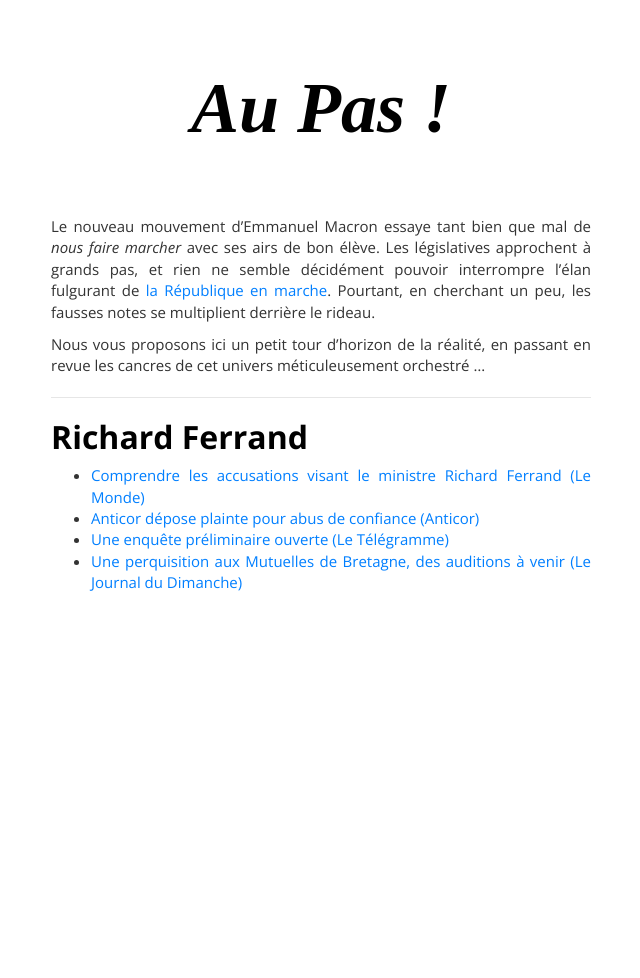
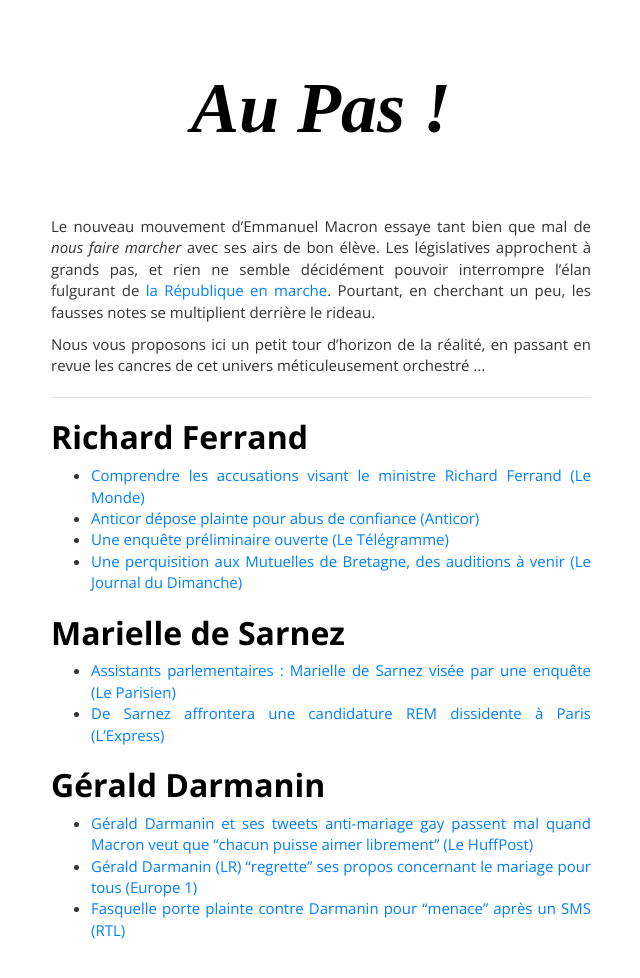
Before and after one commit to au-pas/au-pas.github.io, a plain HTML site: page index.html in a window 1280 px wide. Shown: the whole page, without its empty margins (319-959 px from the left). Before the commit the page ends 800 px from the top, so only its background shows below. Drawn offline with nearby package versions, Linux system fonts and the light colour scheme; a web font is replaced by a local one.

Commit message:
Update website with new suspects

```diff
--- a/css/base.css
+++ b/css/base.css
@@ -41,3 +41,7 @@ h1, h2, h3, h4, h5, h6 {
 p, ul, ol {
     text-align: justify;
 }
+
+body {
+    margin-bottom: 72px;
+}
--- a/index.html
+++ b/index.html
@@ -45,6 +45,17 @@ revue les cancres de cet univers méticuleusement orchestré &hellip;</p>
 <li><a href="http://www.anticor.org/2017/06/01/affaire-ferrand-anticor-depose-plainte-pour-abus-de-confiance/">Anticor dépose plainte pour abus de confiance (Anticor)</a></li>
 <li><a href="http://www.letelegramme.fr/france/richard-ferrand-une-enquete-preliminaire-ouverte-exclusif-01-06-2017-11535973.php">Une enquête préliminaire ouverte (Le Télégramme)</a></li>
 <li><a href="http://www.lejdd.fr/politique/affaire-ferrand-une-perquisition-aux-mutuelles-de-bretagne-des-auditions-a-venir-3352436">Une perquisition aux Mutuelles de Bretagne, des auditions à venir (Le Journal du Dimanche)</a></li>
+</ul>
+<h2 id="marielle-de-sarnez">Marielle de Sarnez<a class="headerlink" href="#marielle-de-sarnez" title="Permanent link">&para;</a></h2>
+<ul>
+<li><a href="http://www.leparisien.fr/politique/assistants-parlementaires-marielle-de-sarnez-visee-par-une-enquete-29-05-2017-6996540.php">Assistants parlementaires : Marielle de Sarnez visée par une enquête (Le Parisien)</a></li>
+<li><a href="http://www.lexpress.fr/actualite/politique/elections/legislatives-de-sarnez-affrontera-une-candidature-rem-dissidente-a-paris_1910065.html">De Sarnez affrontera une candidature REM dissidente à Paris (L&rsquo;Express)</a></li>
+</ul>
+<h2 id="gerald-darmanin">Gérald Darmanin<a class="headerlink" href="#gerald-darmanin" title="Permanent link">&para;</a></h2>
+<ul>
+<li><a href="http://www.huffingtonpost.fr/2017/05/17/gerald-darmanin-et-ses-tweets-anti-mariage-pour-tous-passent-mal_a_22096235/">Gérald Darmanin et ses tweets anti-mariage gay passent mal quand Macron veut que &ldquo;chacun puisse aimer librement&rdquo; (Le HuffPost)</a></li>
+<li><a href="http://www.europe1.fr/politique/darmanin-regrette-sur-ses-propos-concernant-le-mariage-pour-tous-3337070">Gérald Darmanin (LR) &ldquo;regrette&rdquo; ses propos concernant le mariage pour tous (Europe 1)</a></li>
+<li><a href="http://www.rtl.fr/actu/politique/fasquelle-touquet-porte-plainte-darmanin-menace-sms-7788798938">Fasquelle porte plainte contre Darmanin pour &ldquo;menace&rdquo; après un SMS (RTL)</a></li>
 </ul></div>
                 <div class="col-md-3"></div>
         </div>
--- a/sitemap.xml
+++ b/sitemap.xml
@@ -4,7 +4,7 @@
 
     <url>
      <loc>https://au-pas.github.io//</loc>
-     <lastmod>2017-06-06</lastmod>
+     <lastmod>2017-06-07</lastmod>
      <changefreq>daily</changefreq>
     </url>
 
```
